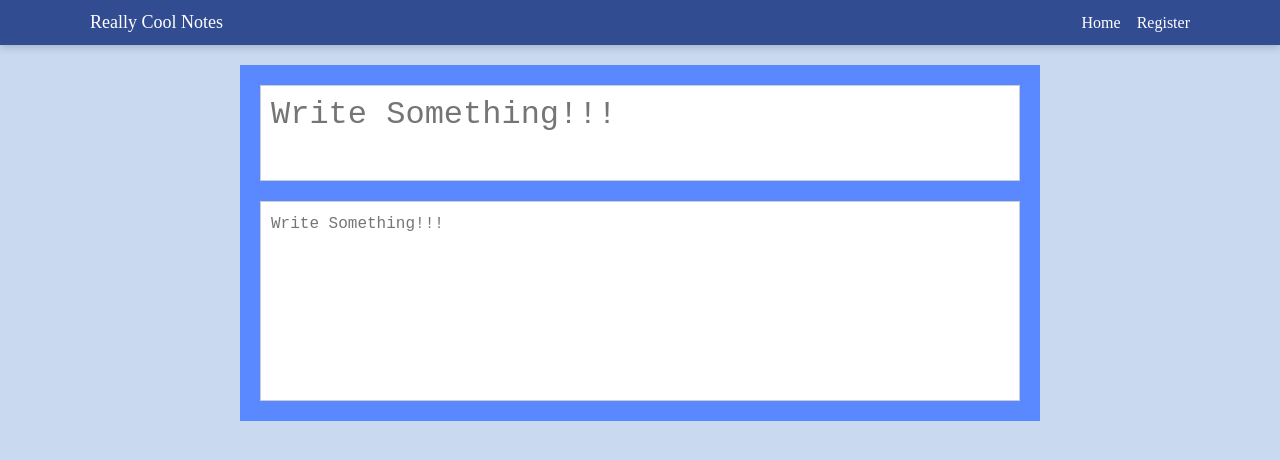
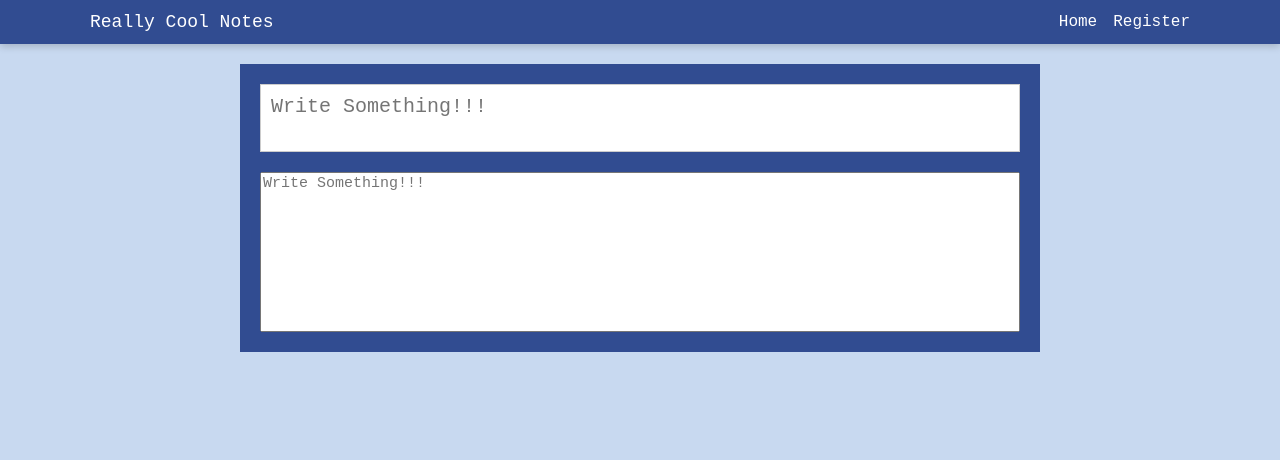
Before and after one commit to Runn077/Notes-App, a React app in the folder frontend/: page /note/1 in a window 1280 px wide. Shown: the top 460 px of the page. Built offline with nearby package versions, Linux system fonts and the light colour scheme; no server answers; the HTML template or start-up script is replaced by a standard one.

Commit message:
Changed styling

```diff
--- a/frontend/src/styles/base.css
+++ b/frontend/src/styles/base.css
@@ -3,6 +3,7 @@ html, body, #root {
 }
 
 body {
-  margin: 0;                 /* remove default white margins */
-  background-color: #C8D9F0; /* ensure full-page dark background */
+  margin: 0;
+  background-color: #C8D9F0;
+  font-family: 'Courier New', Courier, monospace;
 }
--- a/frontend/src/styles/noteDetail.css
+++ b/frontend/src/styles/noteDetail.css
@@ -1,38 +1,32 @@
 .noteContainer {
   display: flex;
-  flex-direction: column; /* stack title and text vertically */
-  width: 90vw;            /* almost full width of screen */
-  max-width: 800px;       /* optional: limit max width for readability */
-  margin: 20px auto;      /* center horizontally with top/bottom spacing */
+  flex-direction: column;
+  width: 90vw;
+  max-width: 800px;
+  margin: 20px auto;
   padding: 20px;
   box-sizing: border-box;
-  background-color: #5a89ff; /* from later override */
+  background-color: #314c91;
 }
 
 .noteTitle {
-  width: 100%;           /* full width */
-  font-size: 2rem;       /* big title */
-  font-family:'Courier New', Courier, monospace;
-  margin-bottom: 20px;   /* spacing below title */
-  text-align: left;      /* left-align */
-  resize: none;          /* if textarea used */
-  border: 1px solid #ccc; /* if input/textarea */
+  width: 100%;
+  font-size: 20px;
+  margin-bottom: 20px;
+  text-align: left;
+  resize: none;
+  border: 1px solid #ccc;
   padding: 10px;
   box-sizing: border-box;
-  white-space: pre-wrap;
   overflow-wrap: break-word;
 }
 
 .noteText {
   width: 100%;
-  font-size: 1rem;
-  line-height: 1.5;
+  min-height: 10rem;     /* initial height */
+  resize: vertical;      /* allow manual grow */
+  overflow-y: auto;
+  box-sizing: border-box;
+  font-size: 15px;
   resize: none;
-  border: 1px solid #ccc;
-  padding: 10px;
-  box-sizing: border-box;
-  min-height: 200px;
-  white-space: pre-wrap;
-  overflow-wrap: break-word;
-  font-family:'Courier New', Courier, monospace;
 }
--- a/frontend/src/styles/registration.css
+++ b/frontend/src/styles/registration.css
@@ -29,7 +29,6 @@
 
 .registrationCard .usernameTitle,
 .registrationCard .passwordTitle {
-  font-family:'Courier New', Courier, monospace;
   margin: 0;
   color: #0f172a;
 }
```
